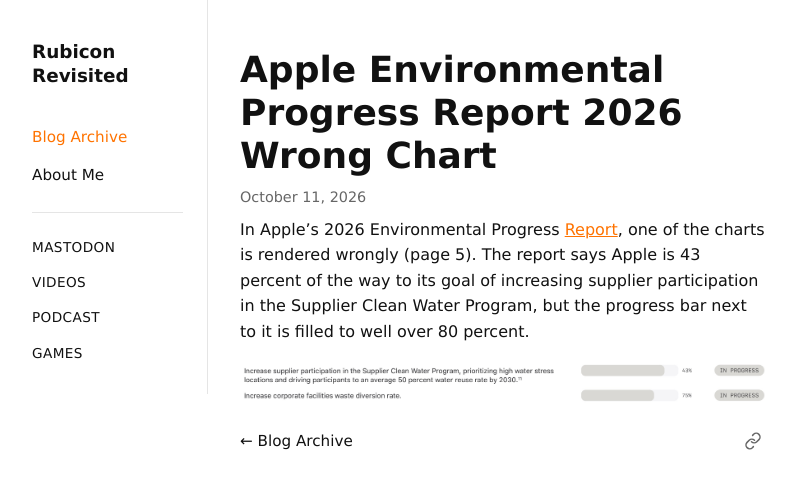
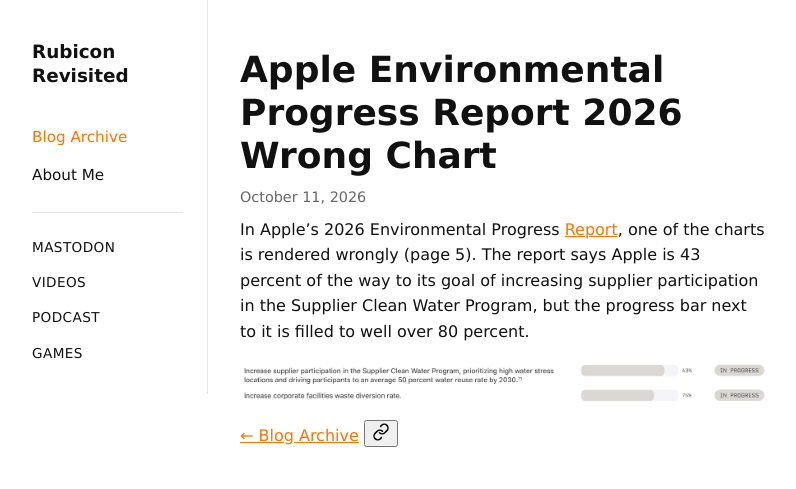
Before and after one commit to StepanJiri/stepankarasek.github.io, a Jekyll site: the page built from _posts/2026-10-11-Apple Environmental Progress Report 2026 Wrong Chart.md, in a window 1280 px wide. Shown: the top 489 px of the page, without its empty margins (152-948 px from the left). Built offline with Jekyll 4.4.1, drawn with Linux system fonts in a browser that asks for light colours.

Commit message:
Update style.css

```diff
--- a/assets/css/style.css
+++ b/assets/css/style.css
@@ -250,39 +250,22 @@ font-size: 0.9rem;
 margin: 0.75rem 0 1.5rem;
 }
 
-.post-footer-row {
-display: flex;
-align-items: center;
-justify-content: space-between;
+.post-back {
 margin-top: 1.5rem;
 }
 
-.post-back {
-color: var(--fg);
-text-decoration: none;
-font-size: 0.95rem;
+.post-links-reveal {
+margin-top: 0.4rem;
+margin-bottom: 0;
 }
 
-.post-back:hover {
-color: var(--accent);
+.post-links-reveal a {
+font-size: 0.85rem;
+color: var(--muted);
+text-decoration: underline;
 }
 
-.post-links-toggle {
-background: none;
-border: none;
-padding: 0.25rem;
-margin: 0;
-color: var(--muted);
-cursor: pointer;
-display: flex;
-align-items: center;
-justify-content: center;
-border-radius: 6px;
-transition: color 0.15s ease;
-}
-
-.post-links-toggle:hover,
-.post-links-toggle.is-open {
+.post-links-reveal a:hover {
 color: var(--accent);
 }
 
@@ -297,7 +280,7 @@ font-size: 0.8rem;
 color: var(--muted);
 text-transform: uppercase;
 letter-spacing: 0.03em;
-margin: 0 0 0.4rem 0;
+margin: 0 0 0.6rem 0;
 }
 
 .post-links-list {
@@ -306,16 +289,18 @@ padding: 0;
 margin: 0;
 display: flex;
 flex-direction: column;
-gap: 0.6rem;
+gap: 0.9rem;
 }
 
 .post-links-list li {
 display: flex;
 flex-direction: column;
+gap: 0.1rem;
 }
 
 .post-links-list a {
-font-size: 0.85rem;
+font-size: 1.05rem;
+font-weight: 600;
 color: var(--fg);
 text-decoration: underline;
 }
@@ -325,7 +310,7 @@ color: var(--accent);
 }
 
 .post-links-url {
-font-size: 0.75rem;
+font-size: 0.7rem;
 color: var(--muted);
 word-break: break-all;
 }
```
